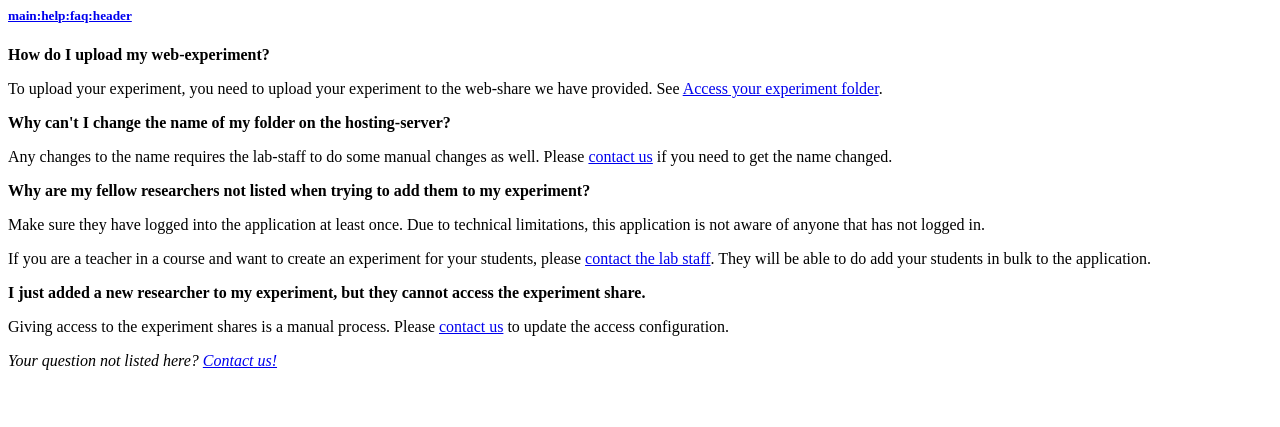
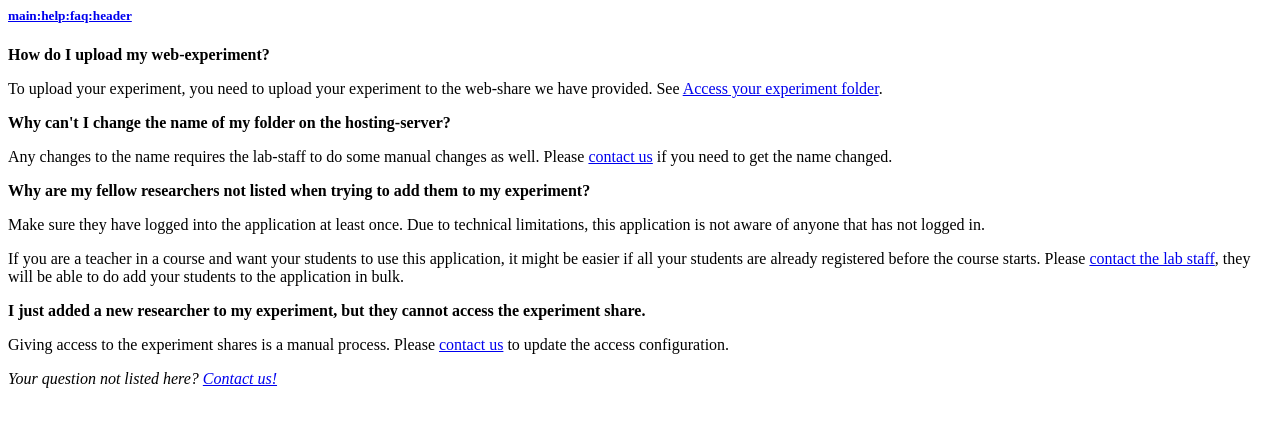
Before and after one commit to UiL-OTS-labs/web-experiment-datastore, a Django app: template main/templates/main/help_parts/faq.html in a window 1280 px wide. Shown: the top 427 px of the page. Run offline with Django 3.2, Linux system fonts and the light colour scheme; the template is opened without the code that fills it, so the values that code supplies are empty.

Commit message:
Clarified the help for teachers a bit

```diff
--- a/main/templates/main/help_parts/faq.html
+++ b/main/templates/main/help_parts/faq.html
@@ -37,11 +37,12 @@
                 anyone that has not logged in.
             </p>
             <p>
-                If you are a teacher in a course and want to create an
-                experiment for your students, please
-                <a href="mailto:{{ labstaff_email }}">contact the lab staff</a>.
-                They will be able to do add your students in bulk to the
-                application.
+                If you are a teacher in a course and want your students to use
+                this application, it might be easier if all your students are
+                already registered before the course starts. Please
+                <a href="mailto:{{ labstaff_email }}">contact the lab staff</a>,
+                they will be able to do add your students to the application in
+                bulk.
             </p>
             <strong>
                 I just added a new researcher to my experiment, but they cannot
```
